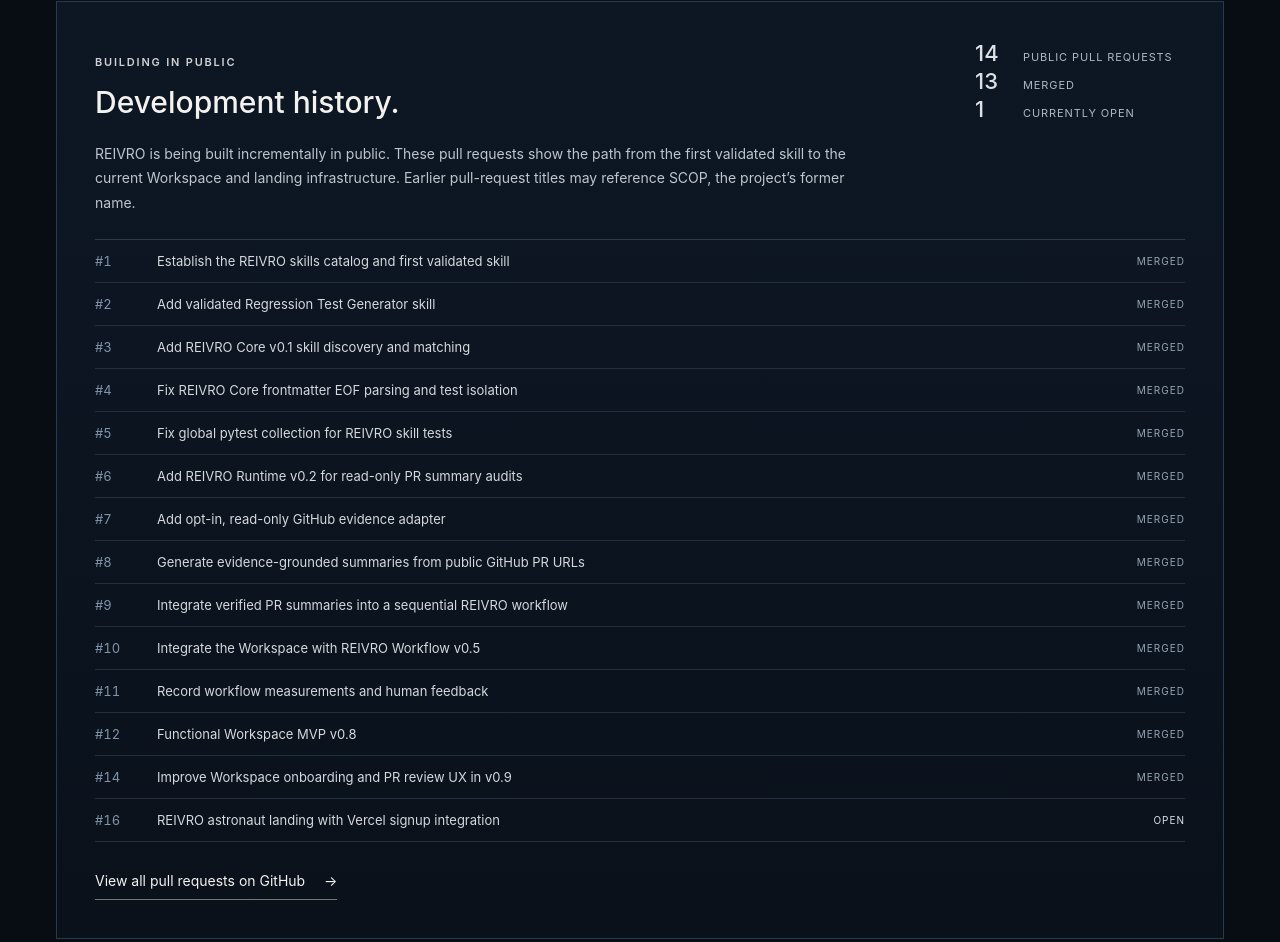
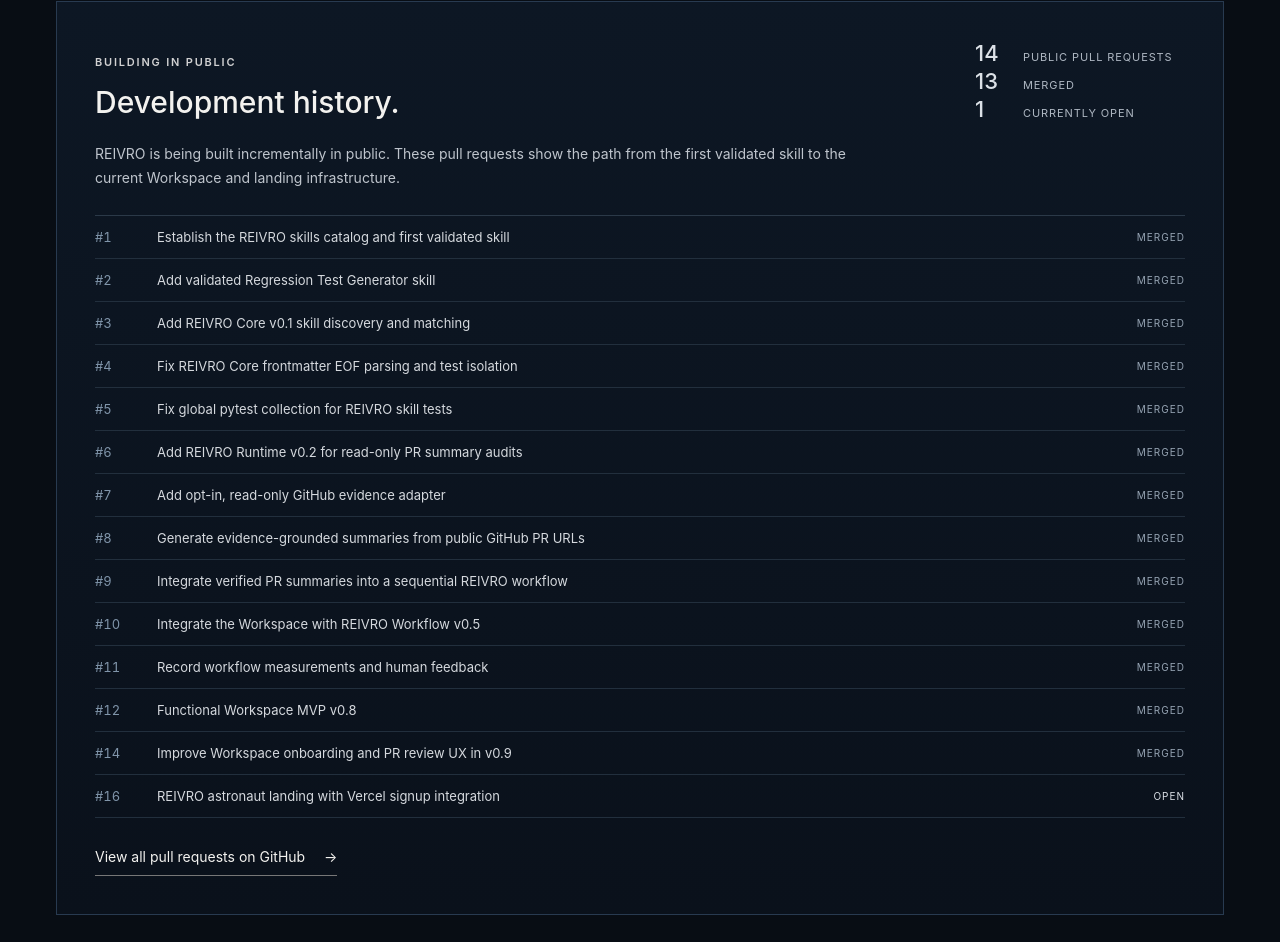
Before and after one commit to sovereis/REIVRO, a plain HTML site: page landing/index.html in a window 1280 px wide. Shown: the part 1591-2533 px from the top of the page. Drawn offline with Linux system fonts and the light colour scheme; no server answers.

Commit message:
rebrand: remove obsolete SCOP history note

```diff
--- a/landing/index.html
+++ b/landing/index.html
@@ -53,7 +53,7 @@
             <strong>1</strong><span>currently open</span>
           </div>
         </div>
-        <p class="history-intro">REIVRO is being built incrementally in public. These pull requests show the path from the first validated skill to the current Workspace and landing infrastructure. Earlier pull-request titles may reference SCOP, the project’s former name.</p>
+        <p class="history-intro">REIVRO is being built incrementally in public. These pull requests show the path from the first validated skill to the current Workspace and landing infrastructure.</p>
         <ol class="pr-history">
           <li><a href="https://github.com/sovereis/SCOP/pull/1" target="_blank" rel="noopener noreferrer"><span>#1</span> Establish the REIVRO skills catalog and first validated skill <em>Merged</em></a></li>
           <li><a href="https://github.com/sovereis/SCOP/pull/2" target="_blank" rel="noopener noreferrer"><span>#2</span> Add validated Regression Test Generator skill <em>Merged</em></a></li>
```
